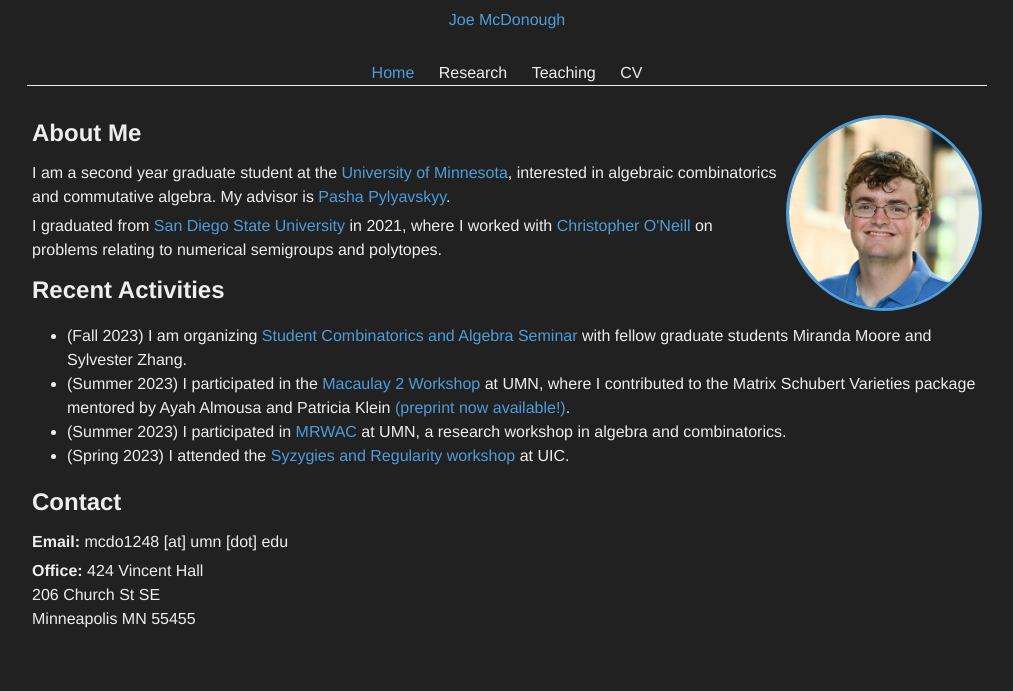
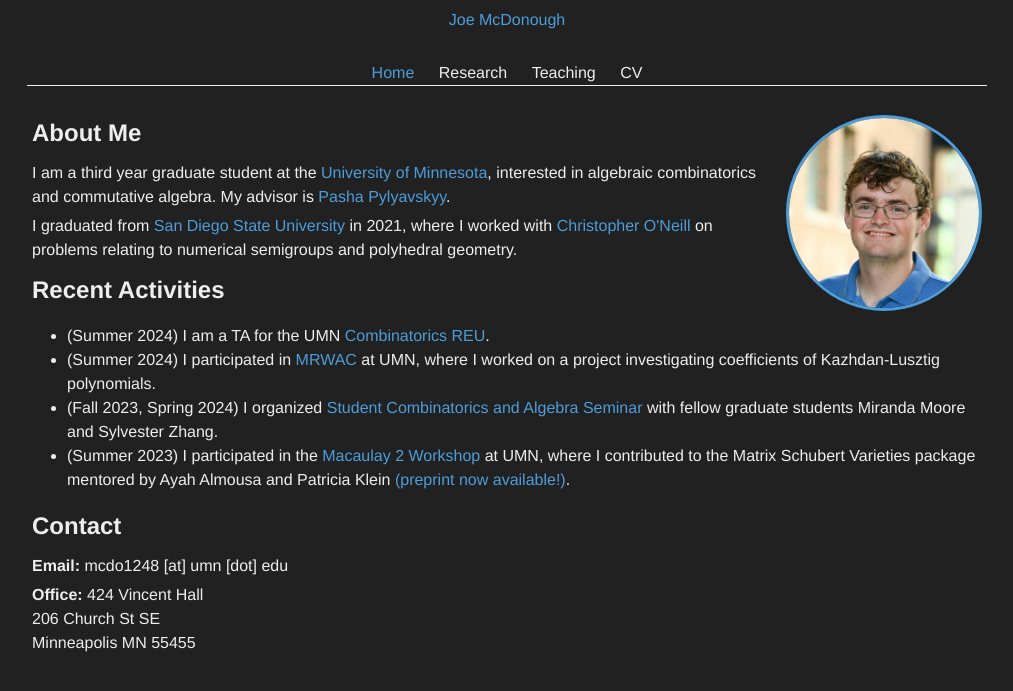
Before and after one commit to jmcdonough98/jmcdonough98.github.io, a Jekyll site: the page built from index.html, in a window 1280 px wide. Shown: the top 691 px of the page, without its empty margins (133-1146 px from the left). Built offline with Jekyll 4.4.1, drawn with Linux system fonts in a browser that asks for light colours.

Commit message:
Summer 2024 update

```diff
--- a/Gemfile
+++ b/Gemfile
@@ -1,3 +1,4 @@
 source "https://rubygems.org"
 
 gem "jekyll"
+gem "json"
--- a/index.html
+++ b/index.html
@@ -5,15 +5,17 @@ title: Joe McDonough
 
 <p> <img class="about-image" src="assets/images/headshot_square.jpg"> </img></p>
 <h2>About Me </h2>
-<p> I am a second year graduate student at the <a href="https://cse.umn.edu/math">University of Minnesota</a>, interested in algebraic combinatorics and commutative algebra. My advisor is <a href="https://sites.google.com/site/pylyavskyy/">Pasha Pylyavskyy</a>.</p>
-<p>I graduated from <a href="https://math.sdsu.edu">San Diego State University</a> in 2021, where I worked with <a href="https://cdoneill.sdsu.edu/">Christopher O'Neill</a> on problems relating to numerical semigroups and polytopes.</p>
+<p> I am a third year graduate student at the <a href="https://cse.umn.edu/math">University of Minnesota</a>, interested in algebraic combinatorics and commutative algebra. My advisor is <a href="https://sites.google.com/site/pylyavskyy/">Pasha Pylyavskyy</a>.</p>
+<p>I graduated from <a href="https://math.sdsu.edu">San Diego State University</a> in 2021, where I worked with <a href="https://cdoneill.sdsu.edu/">Christopher O'Neill</a> on problems relating to numerical semigroups and polyhedral geometry.</p>
 
 <h2>Recent Activities</h2>
 <ul>
-    <li>(Fall 2023) I am organizing <a href="https://sites.google.com/umn.edu/umn-scas-seminar/">Student Combinatorics and Algebra Seminar</a> with fellow graduate students Miranda Moore and Sylvester Zhang.</li>
+    <li>(Summer 2024) I am a TA for the UMN <a href="https://www-users.cse.umn.edu/~reiner/REU/REU.html">Combinatorics REU</a>.</li>
+    <li>(Summer 2024) I participated in <a href="https://sites.google.com/umn.edu/mrwac/home">MRWAC</a> at UMN, where I worked on a project investigating coefficients of Kazhdan-Lusztig polynomials.</li>
+    <li>(Fall 2023, Spring 2024) I organized <a href="https://sites.google.com/umn.edu/umn-scas-seminar/">Student Combinatorics and Algebra Seminar</a> with fellow graduate students Miranda Moore and Sylvester Zhang.</li>
     <li>(Summer 2023) I participated in the <a href="https://macaulay2.github.io/Workshop-2023-Minneapolis/">Macaulay 2 Workshop</a> at UMN, where I contributed to the Matrix Schubert Varieties package mentored by Ayah Almousa and Patricia Klein <a href="https://arxiv.org/abs/2312.07393">(preprint now available!)</a>.</li>
-    <li>(Summer 2023) I participated in <a href="https://sites.google.com/view/mrwac2023/">MRWAC</a> at UMN, a research workshop in algebra and combinatorics.</li>
-    <li>(Spring 2023) I attended the <a href="https://wlzhang.people.uic.edu/SyzygiesRegularity/">Syzygies and Regularity workshop</a> at UIC.</li>
+    <!-- <li>(Summer 2023) I participated in <a href="https://sites.google.com/view/mrwac2023/">MRWAC</a> at UMN, a research workshop in algebra and combinatorics.</li>
+    <li>(Spring 2023) I attended the <a href="https://wlzhang.people.uic.edu/SyzygiesRegularity/">Syzygies and Regularity workshop</a> at UIC.</li> -->
 </ul>
 
 <h2> Contact</h2>
--- a/teaching.html
+++ b/teaching.html
@@ -3,10 +3,11 @@ layout: default
 title: Teaching
 ---
 
-<p> This semester (Spring 2024) I am teaching Math 3283W (Sequences, Series, and Foundations).</p>
+<!-- <p> This semester (Spring 2024) I am teaching Math 3283W (Sequences, Series, and Foundations).</p> -->
 <h2>Previous Teaching</h2>
 <p>Minnesota</p>
 <ul>
+    <li><b>Spring 2024</b> Sequences, Series, and Foundations (Discussion TA)</li>
     <li><b>Fall 2023</b> Sequences, Series, and Foundations (Discussion TA)</li>
     <li><b>Spring 2023</b> Calculus I (Discussion TA)</li>
     <li><b>Fall 2022</b> Calculus I (Discussion TA)</li>
```
Also changed, not shown: research.html (+10 -2 lines), Gemfile.lock, 1 other file.
